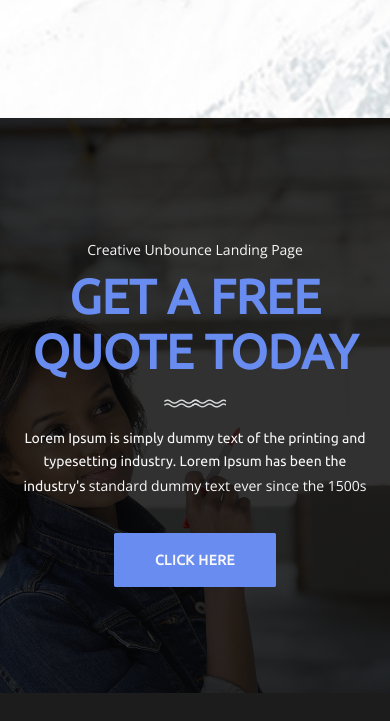
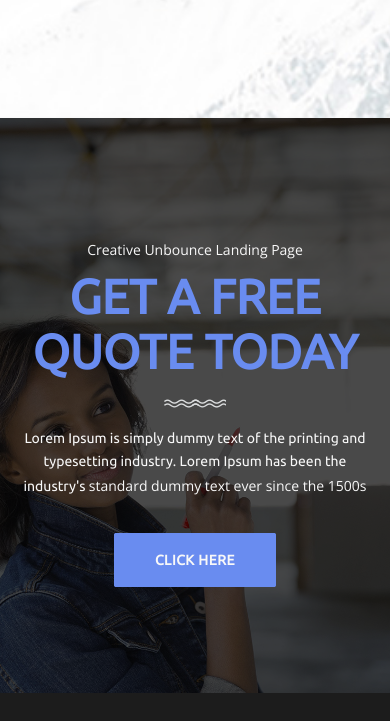
Before and after one commit to bobbyoness02/swan-lake, a plain HTML site: page index.html in a window 390 px wide. Shown: the part 6802-7523 px from the top of the page. Drawn offline with nearby package versions, Linux system fonts and the light colour scheme; grey boxes are pictures that could not be loaded; a web font is replaced by a local one.

Commit message:
minor canges

```diff
--- a/style.css
+++ b/style.css
@@ -319,6 +319,9 @@ footer .container img{   height: fit-content;  width: auto;     }
      /* Services */
      #services .left ul{ background-size: auto;   background-position: 0px 0px;}
 
+     /* Creative Landing Page */
+     #cre-un::after{     opacity: 0.7;  }
+
      /* Goto top */
      #got{     display: none;     }
 }
```
